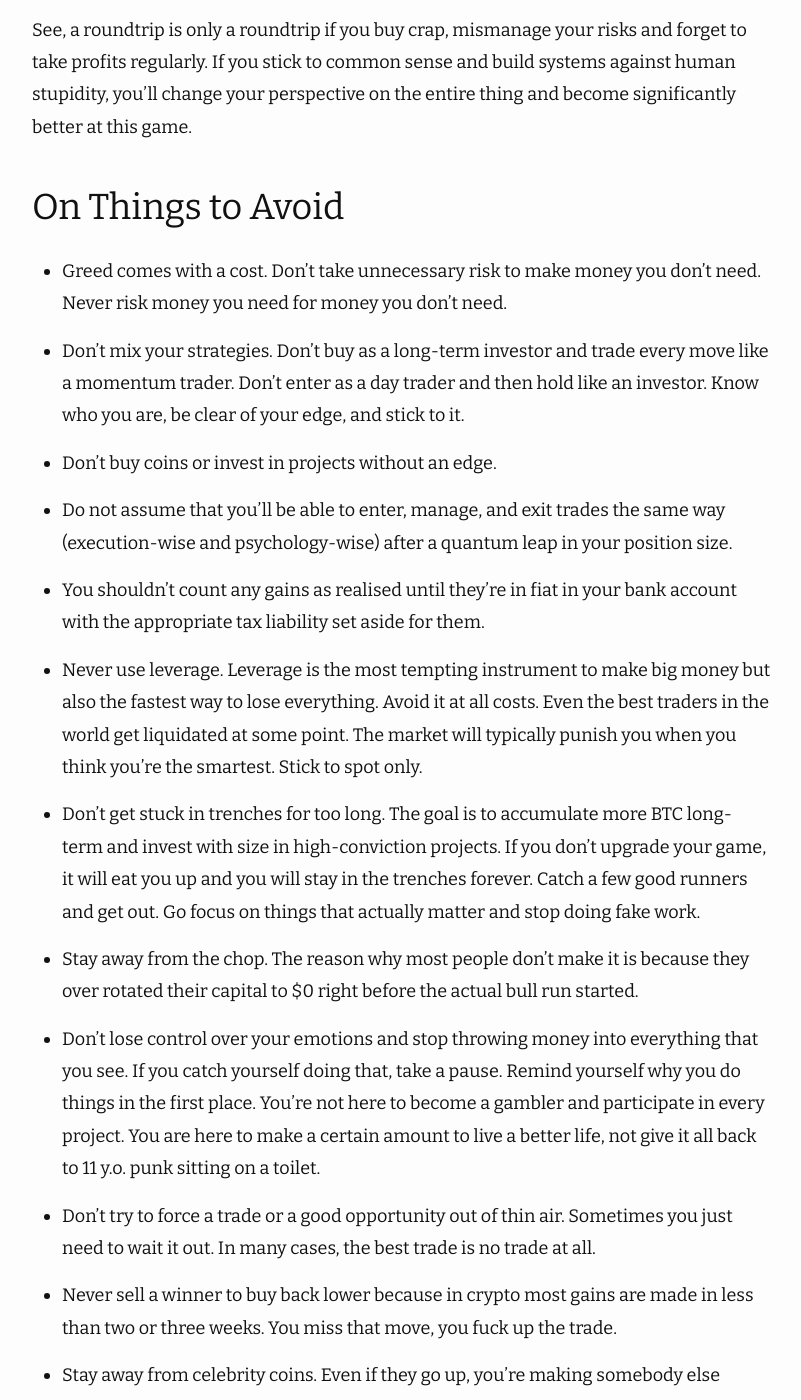
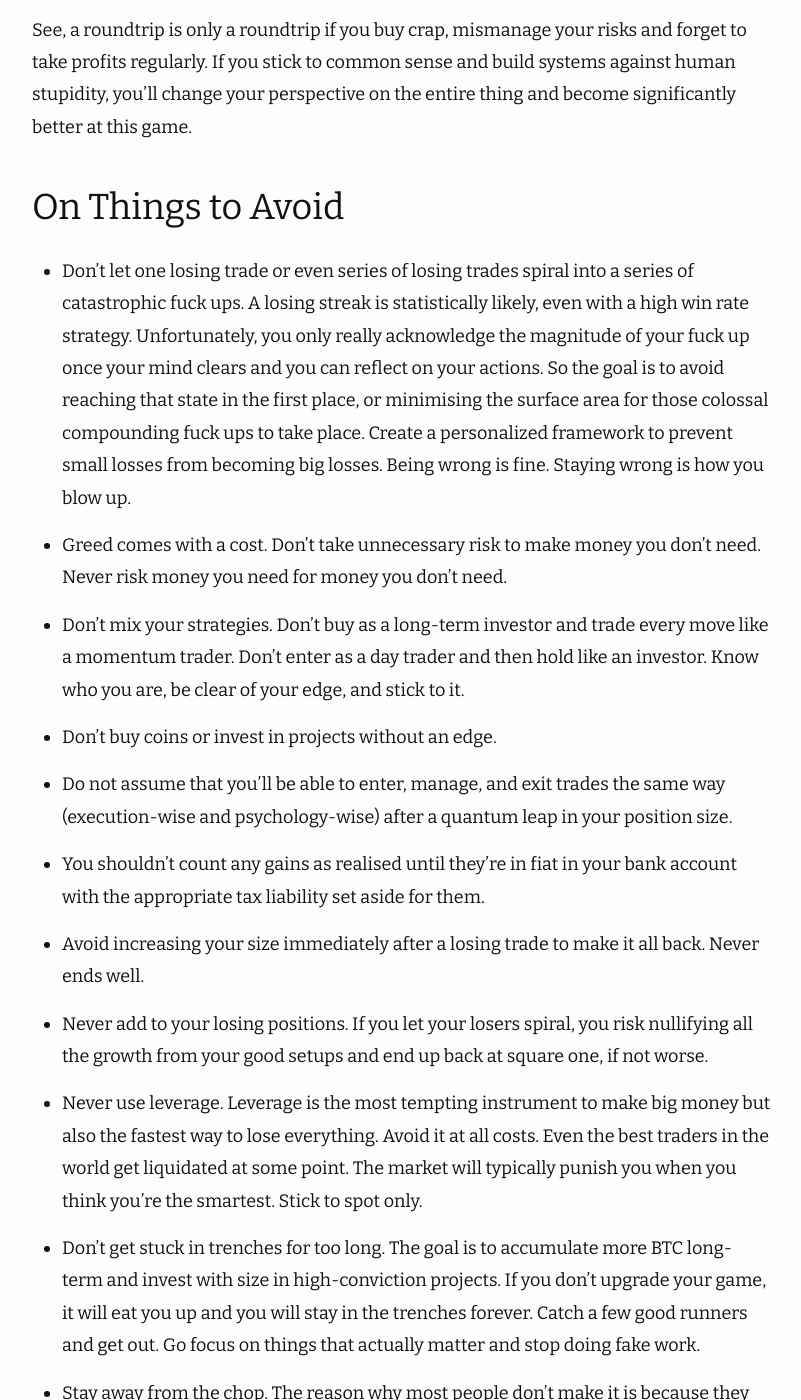
Before and after one commit to deeintech/deeintech.github.io, a Jekyll site: the page built from _posts/2025-03-05-playbook.md, in a window 1280 px wide and 1400 px high, scrolled down 30447 px. Shown: the whole window, without its empty margins (238-1039 px from the left). Built offline with Jekyll 4.4.1, drawn with Linux system fonts in a browser that asks for light colours; nearby versions of some CDN libraries; some of the changed text lies outside the part shown.

Commit message:
bulk update 5

```diff
--- a/_posts/2025-03-05-playbook.md
+++ b/_posts/2025-03-05-playbook.md
@@ -248,7 +248,7 @@ The biggest danger of memecoins is their extreme volatility. It is normal for me
 
 - Compounding is inappropriate for building real wealth in crypto. The vast majority of crypto participants make most of their money in single trades, trends, metas, coins, and other cycle-defining events. In simple terms: you churn money for a long time and then hit a home run that creates a quantum leap in your portfolio. It only takes 1 such event for your account to reach escape velocity from its general PnL churn. Therefore, most of your time should be spent optimizing for survival and increasing your surface area for capturing those crypto wealth events.
 
-- Edges and alphas decay over time. What works for you today may or may not work with more size, bigger players, or different market conditions, which reduces the likelihood of being able to run the same strategy for an indefinite period of time.
+- Edges and alphas decay over time. What works for you today may or may not work in different market conditions or with different position sizing, which reduces the likelihood of being able to run the same strategy for an indefinite period of time.
 
 - If you find a new 0→1 primitive or a new token distribution model and you have a chance to participate, do it but join the first wave of euthanasia rollercoaster only. That's where most money is made. First movers set trends, copycats oversaturate them. Examples: ICOs, play-to-earn, tap-to-earn, airdrops, presidential memes.
 
@@ -432,6 +432,8 @@ See, a roundtrip is only a roundtrip if you buy crap, mismanage your risks and f
 
 ## On Things to Avoid
 
+- Don’t let one losing trade or even series of losing trades spiral into a series of catastrophic fuck ups. A losing streak is statistically likely, even with a high win rate strategy. Unfortunately, you only really acknowledge the magnitude of your fuck up once your mind clears and you can reflect on your actions. So the goal is to avoid reaching that state in the first place, or minimising the surface area for those colossal compounding fuck ups to take place. Create a personalized framework to prevent small losses from becoming big losses. Being wrong is fine. Staying wrong is how you blow up.
+
 - Greed comes with a cost. Don't take unnecessary risk to make money you don't need. Never risk money you need for money you don't need.
 
 - Don't mix your strategies. Don't buy as a long-term investor and trade every move like a momentum trader. Don't enter as a day trader and then hold like an investor. Know who you are, be clear of your edge, and stick to it.
@@ -441,6 +443,10 @@ See, a roundtrip is only a roundtrip if you buy crap, mismanage your risks and f
 - Do not assume that you'll be able to enter, manage, and exit trades the same way (execution-wise and psychology-wise) after a quantum leap in your position size.
 
 - You shouldn't count any gains as realised until they're in fiat in your bank account with the appropriate tax liability set aside for them.
+
+- Avoid increasing your size immediately after a losing trade to make it all back. Never ends well.
+
+- Never add to your losing positions. If you let your losers spiral, you risk nullifying all the growth from your good setups and end up back at square one, if not worse.
 
 - Never use leverage. Leverage is the most tempting instrument to make big money but also the fastest way to lose everything. Avoid it at all costs. Even the best traders in the world get liquidated at some point. The market will typically punish you when you think you're the smartest. Stick to spot only.
 
```
